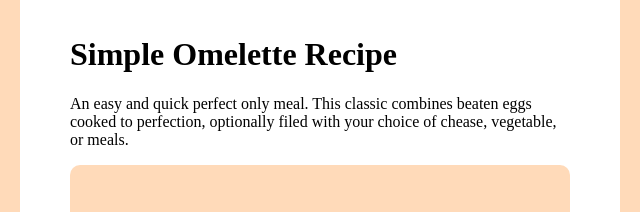
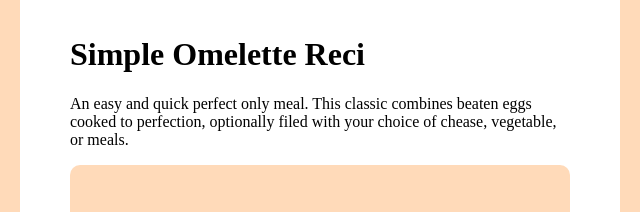
Before and after one commit to humphreytembo/simple, a plain HTML site: page index.html in a window 1280 px wide. Shown: the part 477-689 px from the top of the page, 320-960 px from the left. Drawn offline with Linux system fonts and the light colour scheme.

Commit message:
changed nn

```diff
--- a/index.html
+++ b/index.html
@@ -20,7 +20,7 @@
         </div>
         <br>
         <div class="introduction-1">
-            <h1>Simple Omelette Recipe</h1>
+            <h1>Simple Omelette Reci</h1>
             <p>
                 An easy and quick perfect only meal. This classic combines beaten eggs
                 cooked to perfection, optionally filed with your choice of chease, vegetable, or meals.
```
